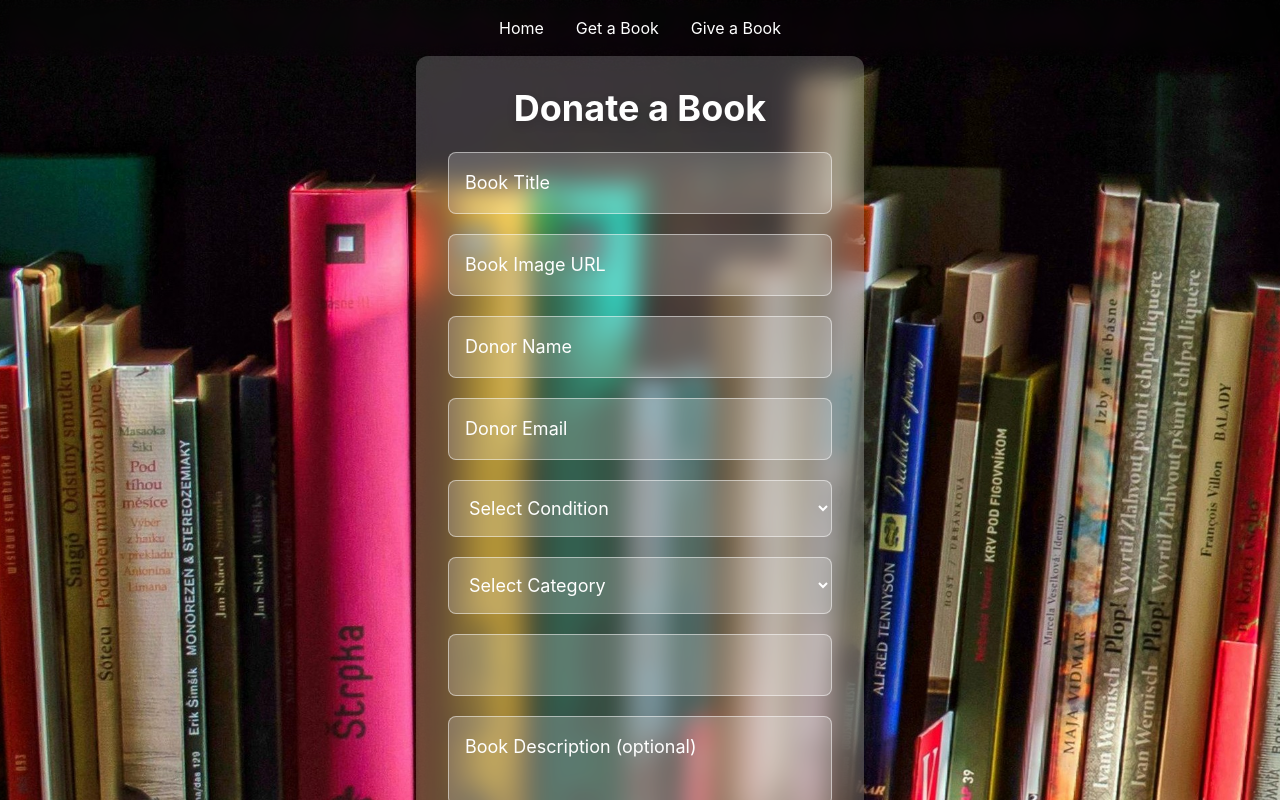
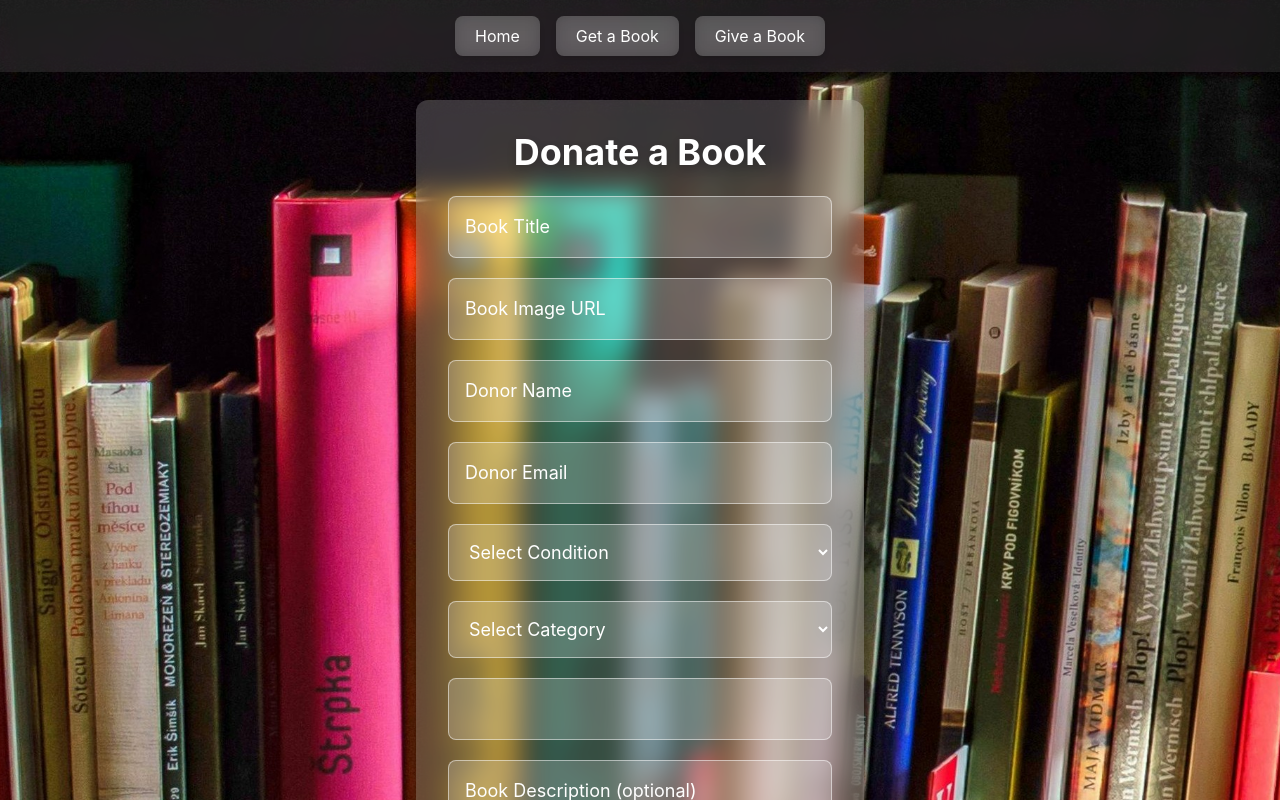
Before and after one commit to safaaeltom/BookBridge, a React (Vite) app in the folder BookBridgeProject/: page /give-book in a window 1280 px wide. Shown: the top 800 px of the page. Built offline with nearby package versions, Linux system fonts and the light colour scheme; no server answers.

Commit message:
preserve selected country across app navigation

```diff
--- a/BookBridgeProject/src/components/Home/ActionButtons.jsx
+++ b/BookBridgeProject/src/components/Home/ActionButtons.jsx
@@ -3,7 +3,7 @@ function ActionButtons({ selectedCountry, navigate }) {
     if (!selectedCountry) {
       return;
     }
-    navigate("/books-list", { state: { country: selectedCountry } });
+    navigate(`/books-list?country=${encodeURIComponent(selectedCountry)}`);
   };
 
   const handleGiveBook = () => {
@@ -11,7 +11,7 @@ function ActionButtons({ selectedCountry, navigate }) {
       alert("Please select a country first");
       return;
     }
-    navigate("/give-book", { state: { country: selectedCountry } });
+    navigate(`/give-book?country=${encodeURIComponent(selectedCountry)}`);
   };
 
   return (
--- a/BookBridgeProject/src/components/Shared/Navbar.jsx
+++ b/BookBridgeProject/src/components/Shared/Navbar.jsx
@@ -1,11 +1,14 @@
 import { Link } from 'react-router-dom';
+import { useCountry } from "../../context/CountryContext";
 
 function Navbar() {
+    const { selectedCountry } = useCountry();
+
     return (
-        <nav className="backdrop-blur-sm flex justify-center gap-8 p-4">
-            <Link to="/" className="text-white hover:text-gray-200 transition-colors">Home</Link>
-            <Link to="/books-list" className="text-white hover:text-gray-200 transition-colors">Get a Book</Link>
-            <Link to="/give-book" className="text-white hover:text-gray-200 transition-colors">Give a Book</Link>
+        <nav className="fixed top-0 left-0 w-full z-50 flex justify-center gap-4 p-4 bg-white/10 backdrop-blur-md">
+            <Link to="/" className="px-5 py-2 rounded-lg bg-white/20 text-white shadow-md backdrop-blur-sm hover:bg-white/30 transition">Home</Link>
+            <Link to={`/books-list?country=${selectedCountry}`} className="px-5 py-2 rounded-lg bg-white/20 text-white shadow-md backdrop-blur-sm hover:bg-white/30 transition">Get a Book</Link>
+            <Link to={`/give-book?country=${selectedCountry}`} className="px-5 py-2 rounded-lg bg-white/20 text-white shadow-md backdrop-blur-sm hover:bg-white/30 transition">Give a Book</Link>
         </nav>
      );
 }
--- a/BookBridgeProject/src/pages/BooksListPage.jsx
+++ b/BookBridgeProject/src/pages/BooksListPage.jsx
@@ -10,7 +10,8 @@ function BooksListPage() {
   const [books, setBooks] = useState([]);
   const location = useLocation(); // get state from navigation
   const navigate = useNavigate();
-  const selectedCountry = location.state?.country || "";
+  const params = new URLSearchParams(location.search);
+  const selectedCountry = params.get("country") || "";
 
   useEffect(() => {
     const storedBooks = JSON.parse(localStorage.getItem("books")) || [];
@@ -43,7 +44,7 @@ function BooksListPage() {
     >
     <Navbar />
     {/* Content container above the overlay */}
-    <main className="flex-1 flex justify-center px-4 sm:px-6 lg:px-8 py-10">
+    <main className="flex-1 flex justify-center px-4 sm:px-6 lg:px-8 py-10 pt-25">
     <div className="w-full max-w-7xl">
 
     <div className="bg-white/20 backdrop-blur-md border border-white/50 rounded-xl p-6 text-white shadow-2xl">
--- a/BookBridgeProject/src/pages/GiveBookPage.jsx
+++ b/BookBridgeProject/src/pages/GiveBookPage.jsx
@@ -5,7 +5,8 @@ import Navbar from "../components/Shared/Navbar";
 
 function GiveBookPage() {
   const location = useLocation();
-  const preselectedCountry = location.state?.country || "";
+  const params = new URLSearchParams(location.search);
+  const preselectedCountry = params.get("country") || "";
 
   return (
 
@@ -14,7 +15,7 @@ function GiveBookPage() {
     >
   <Navbar/>
 
-  <div className="flex-1 flex items-center justify-center px-4">
+  <div className="flex-1 flex items-center justify-center px-4 pt-25">
   <div className="bg-white/20 p-4 sm:p-6 md:p-8 rounded-xl max-w-md w-full backdrop-blur-md shadow-lg">
     <h1 className="text-2xl sm:text-3xl md:text-4xl font-bold mb-6 text-center text-white drop-shadow-lg">
           Donate a Book
```
